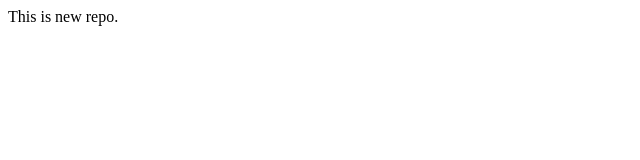
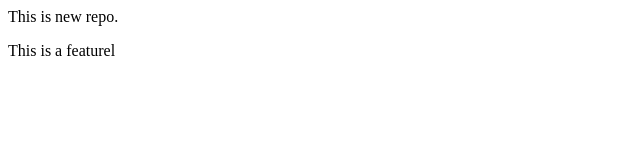
Before and after one commit to CodePixie-commits/localrepo, a plain HTML site: page index.html in a window 1280 px wide. Shown: the full height of the page, 0-640 px from the left. Drawn offline with Linux system fonts and the light colour scheme.

Commit message:
Add new featurel

```diff
--- a/index.html
+++ b/index.html
@@ -1 +1,2 @@
 <p>This is new repo.</p>
+<p>This is a featurel</p>
```
